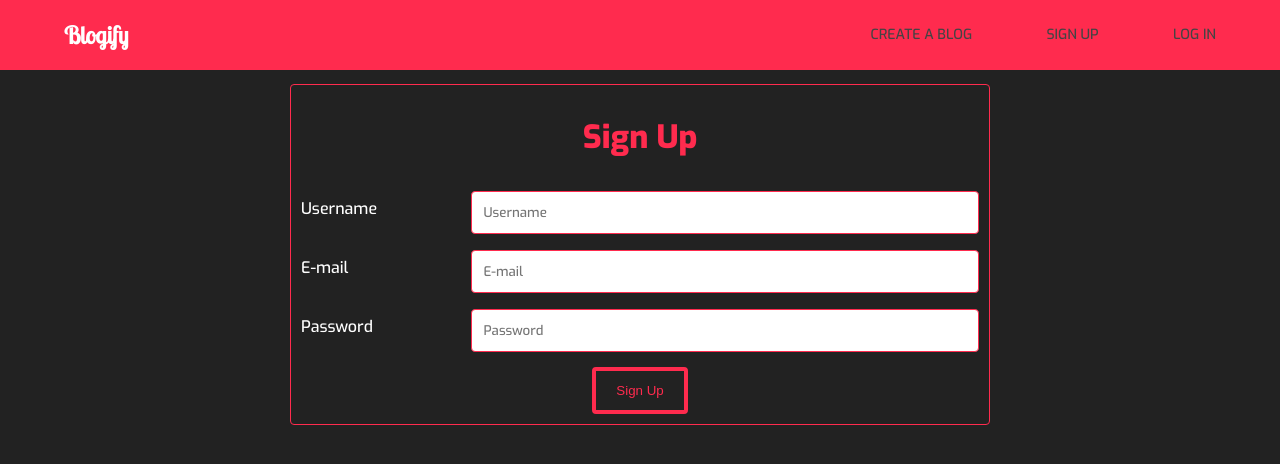
After one commit to Leoto1/Blogify, a PHP site: page /signup.php in a window 1280 px wide. The commit adds this page. Shown: the top 464 px of the page. Run offline with PHP 8.4, Linux system fonts and the light colour scheme.

Commit message:
Created login and signup pages with auth

```diff
--- a/partials/header.php
+++ b/partials/header.php
@@ -1,5 +1,6 @@
 <?php
-include_once(__DIR__.'\..\includes\dbh.inc.php');
+  include_once(__DIR__.'\..\includes\dbh.inc.php');
+  session_start();
 ?>
 
 
@@ -26,12 +27,18 @@ include_once(__DIR__.'\..\includes\dbh.inc.php');
       }
       document.querySelector('.toggle').addEventListener('click', toggler );
       </script>
-      <nav class="">
+      <nav>
         <ul>
-          <li><a href="/new.php">Create a blog</a></li>
-          <li><a href="#">Sign Up</a></li>
-          <li><a href="#">Log In</a></li>
-          <li><a href="#">Logout</a></li>
+        <?php
+        if(isset($_SESSION['username'])){
+            echo '<li><a href="/new.php">Create a blog</a></li>
+          <li><a href="/includes/logout.inc.php">Logout</a></li>';
+          }else{
+            echo '<li><a href="/new.php">Create a blog</a></li>
+          <li><a href="/signup.php">Sign Up</a></li>
+          <li><a href="/login.php">Log In</a></li>';
+          }
+        ?>
         </ul>
       </nav>
     </div>
--- a/show.php
+++ b/show.php
@@ -13,7 +13,7 @@
         <?php echo $row['title'] ?>
     </div>
     <div class="show-description">
-        <?php echo $row['description'] ?>
+        <?php echo nl2br($row['description']) ?>
     </div>
 </div>
 
--- /dev/null
+++ b/signup.php
@@ -0,0 +1,53 @@
+<?php
+  include 'partials/header.php'
+?>
+<?php
+
+if($_GET){
+  if($_GET['m']=="empty"){
+    $message =  "Please don't leave any field empty!";
+  }elseif($_GET['m']=="invalidemail"){
+    $message =  "Invalid email address please type a valid email!!";
+
+  }elseif($_GET['m']=="exists"){
+    $message = "Username or Email already exist!!";
+  }
+  echo "<div class='container'>".$message."</div>";
+}
+?>
+<div class="login-container">
+   <div style="color:#ff2b4e;text-align:center;"> <h1>Sign Up</h1></div>
+<form action="includes/signup.inc.php" method="post">
+    <div class="row">
+      <div class="col-25">
+        <label for="username">Username</label>
+      </div>
+      <div class="col-75">
+        <input type="text" id="username" name="username" placeholder="Username">
+      </div>
+    </div>
+    <div class="row">
+      <div class="col-25">
+        <label for="email">E-mail</label>
+      </div>
+      <div class="col-75">
+        <input type="email" id="email" name="email" placeholder="E-mail">
+      </div>
+    </div>
+    <div class="row">
+      <div class="col-25">
+        <label for="password">Password</label>
+      </div>
+      <div class="col-75">
+        <input type="password" id="password" name="password" placeholder="Password">
+      </div>
+    </div>
+    <div class="row" style="display: flex; justify-content: center;margin-top:10px;">
+      <input type="submit" name="submit" value="Sign Up">
+    </div>
+</form>
+</div>
+
+<?php
+  include 'partials/footer.php'
+?>
--- a/style.css
+++ b/style.css
@@ -101,12 +101,17 @@ textarea{
     box-sizing: border-box;
 }
 
-input[type=text], textarea {
+input[type=text],
+input[type=password],
+input[type=email],
+textarea {
     width: 100%;
     padding: 12px;
     border: 1px solid #ff2b4e;
     border-radius: 4px;
     resize: vertical;
+    margin-top: 5px;
+    margin-bottom: 5px;
 }
 
 label {
@@ -189,6 +194,15 @@ input[type=submit]:hover {
   padding:20px 0;
 }
 
+.login-container{
+  max-width:700px;
+  margin:0 auto;
+  padding:10px;
+  border: solid;
+  border: 1px solid #ff2b4e;
+  border-radius: 4px;
+}
+
 @media (max-width:760px){
   .ham{
   display: block ;
@@ -224,4 +238,8 @@ input[type=submit]:hover {
   .show-container{
     width:90%;
   }
+  .login-container {
+    width:90%;
+  }
+
 }
```
Also changed, not shown: includes/login.inc.php (added, +33 -0 lines), includes/logout.inc.php (added, +8 -0 lines), includes/signup.inc.php (added, +41 -0 lines), login.php (added, +48 -0 lines).
